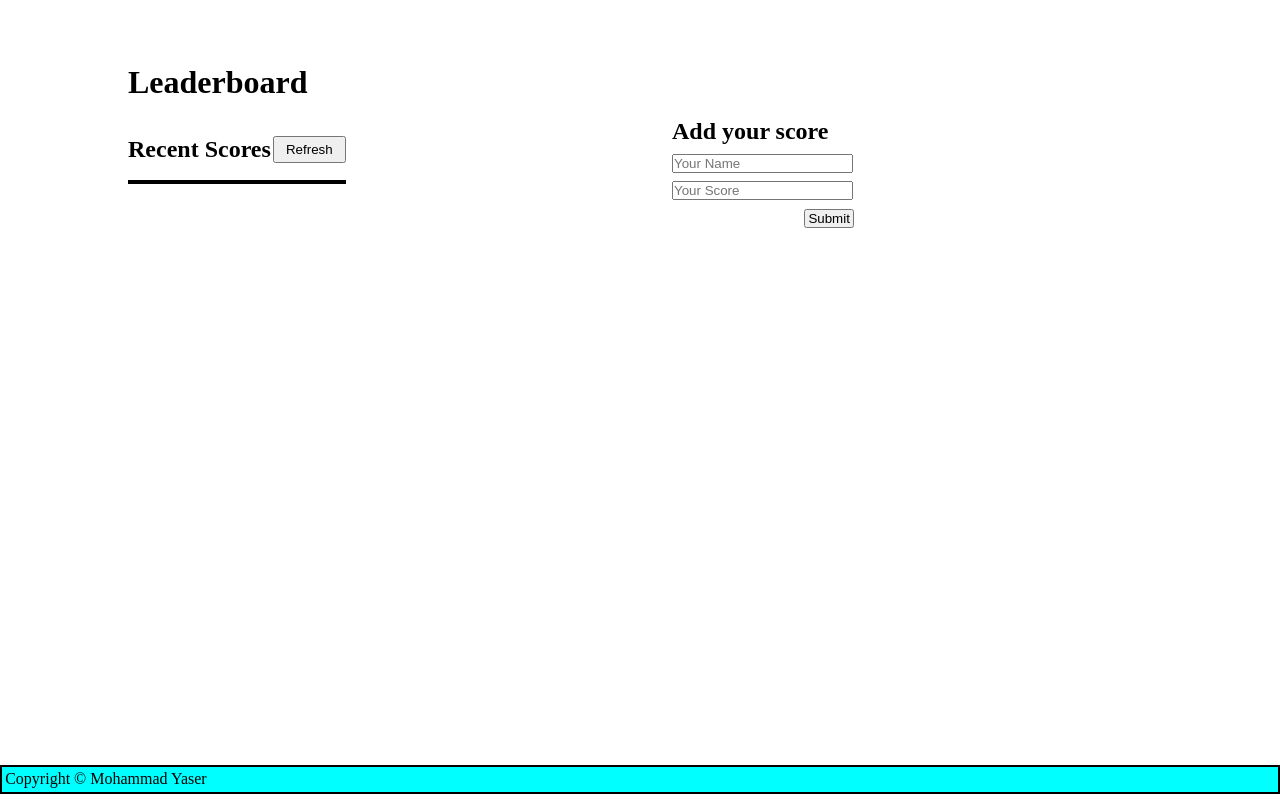
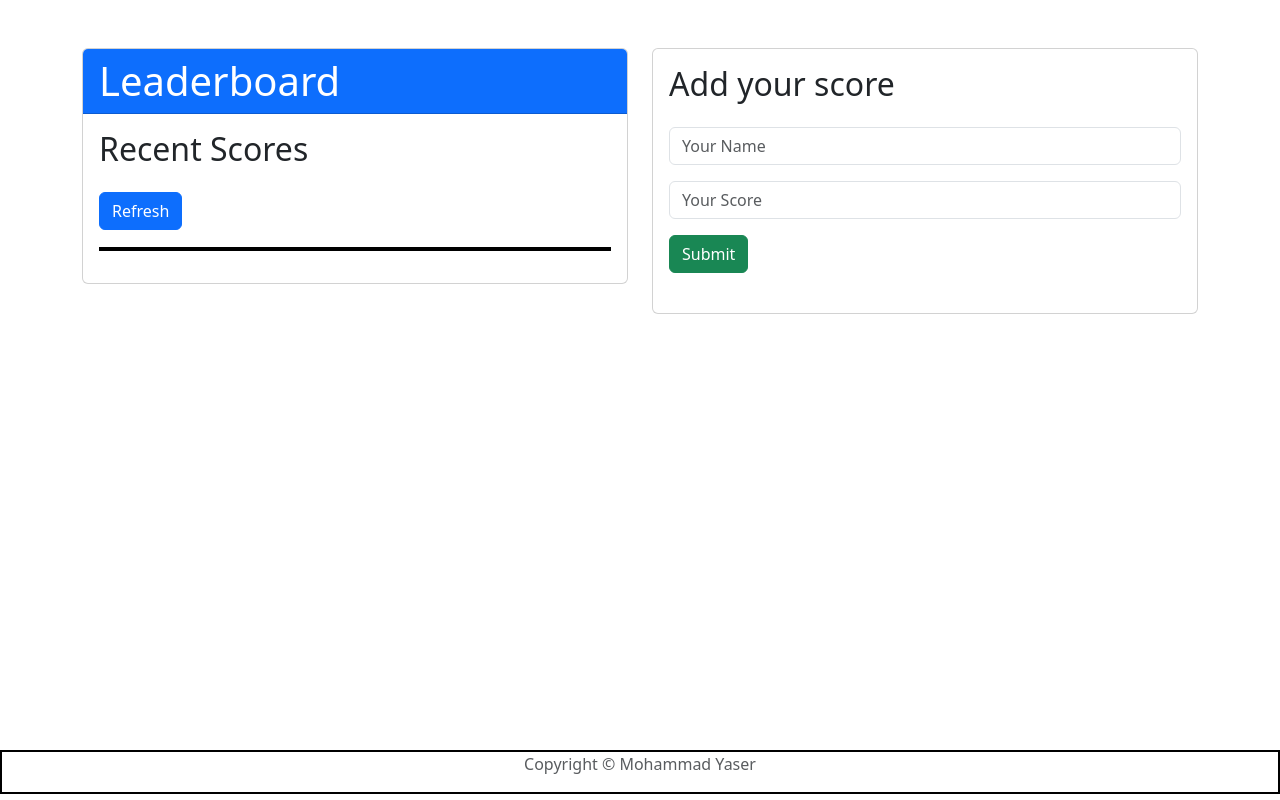
Before and after one commit to MohammadYaser/Leaderboard-App, a website built with webpack: page src/index.html in a window 1280 px wide. Built offline with nearby package versions, Linux system fonts and the light colour scheme.

Commit message:
Updated index.html

```diff
--- a/src/index.html
+++ b/src/index.html
@@ -4,31 +4,50 @@
     <meta charset="UTF-8">
     <meta http-equiv="X-UA-Compatible" content="IE=edge">
     <meta name="viewport" content="width=device-width, initial-scale=1.0">
-    <title>Document</title>
+    <link href="https://cdn.jsdelivr.net/npm/bootstrap@5.3.0/dist/css/bootstrap.min.css" rel="stylesheet">
+    <title>Leaderboard</title>
 </head>
 <body>
-    <div class="container">
-
-        <div class="card">
-            <h1>Leaderboard</h1>
-            <div class="card-header">
-                <h2>Recent Scores</h2>
-                <button id="ref-btn">Refresh</button>
+    <div class="container mt-5">
+        <div class="row">
+            <div class="col-md-6">
+                <div class="card">
+                    <div class="card-header bg-primary text-white">
+                        <h1 class="mb-0">Leaderboard</h1>
+                    </div>
+                    <div class="card-body">
+                        <h2 class="mb-4">Recent Scores</h2>
+                        <button id="ref-btn" class="btn btn-primary">Refresh</button>
+                        <ul id="score-list" class="score-list">
+                            <!-- Scores will be dynamically added here -->
+                        </ul>
+                    </div>
+                </div>
             </div>
-            <ul id="score-list" class="score-list"></ul>
-
-        </div>
-        <div class="add-new">
-            <h2>Add your score</h2>
-                <form id="my-form" action="">
-                    <input id="name" placeholder="Your Name" type="text">
-                    <input id="point" placeholder="Your Score" type="text">
-                    <button type="submit" id="add-btn" type="button">Submit</button>
-                </form>
-
+            <div class="col-md-6">
+                <div class="card">
+                    <div class="card-body">
+                        <h2 class="mb-4">Add your score</h2>
+                        <form id="my-form" action="" class="mb-4">
+                            <div class="mb-3">
+                                <input id="name" placeholder="Your Name" type="text" class="form-control">
+                            </div>
+                            <div class="mb-3">
+                                <input id="point" placeholder="Your Score" type="text" class="form-control">
+                            </div>
+                            <button type="submit" id="add-btn" class="btn btn-success">Submit</button>
+                        </form>
+                    </div>
+                </div>
+            </div>
         </div>
     </div>
     <footer>
-        <p>Copyright &copy; Mohammad Yaser</p>
+        <p class="text-muted">Copyright &copy; Mohammad Yaser</p>
     </footer>
+
+    <!-- Bootstrap JavaScript and Popper.js (required for Bootstrap components) -->
+    <script src="https://cdn.jsdelivr.net/npm/bootstrap@5.3.0/dist/js/bootstrap.min.js"></script>
+    <script src="https://cdn.jsdelivr.net/npm/popper.js@2.10.2/dist/umd/popper.min.js"></script>
+</body>
 </html>
--- a/src/style.css
+++ b/src/style.css
@@ -1,26 +1,3 @@
-* {
-  box-sizing: border-box;
-  padding: 0;
-  margin: 0;
-}
-
-.container {
-  margin: 5% 5%;
-  padding-left: 5%;
-  display: grid;
-  grid-template-columns: 1fr 1fr;
-}
-
-.card-header {
-  display: grid;
-  grid-template-columns: 2fr 1fr;
-  margin-top: 16%;
-}
-
-.card {
-  width: 40%;
-}
-
 .score-list {
   list-style: none;
   border: 2px solid black;
@@ -31,28 +8,10 @@
   background-color: rgb(207, 229, 247); /* Red */
 }
 
-.add-new {
-  width: 30%;
-  margin-top: 10%;
-}
-
-#add-btn {
-  width: 50px;
-  margin-left: 73%;
-}
-
-#my-form {
-  margin-top: 5%;
-  display: grid;
-  grid-template-rows: 1fr 1fr;
-  gap: 15%;
-}
-
 footer {
   border: 2px solid black;
-  background-color: aqua;
-  padding: 0.2em;
   position: fixed;
   bottom: 0.4em;
   width: 100%;
+  text-align: center;
 }
```
Also changed, not shown: dist/index.html, dist/main.js, 1 other file.
